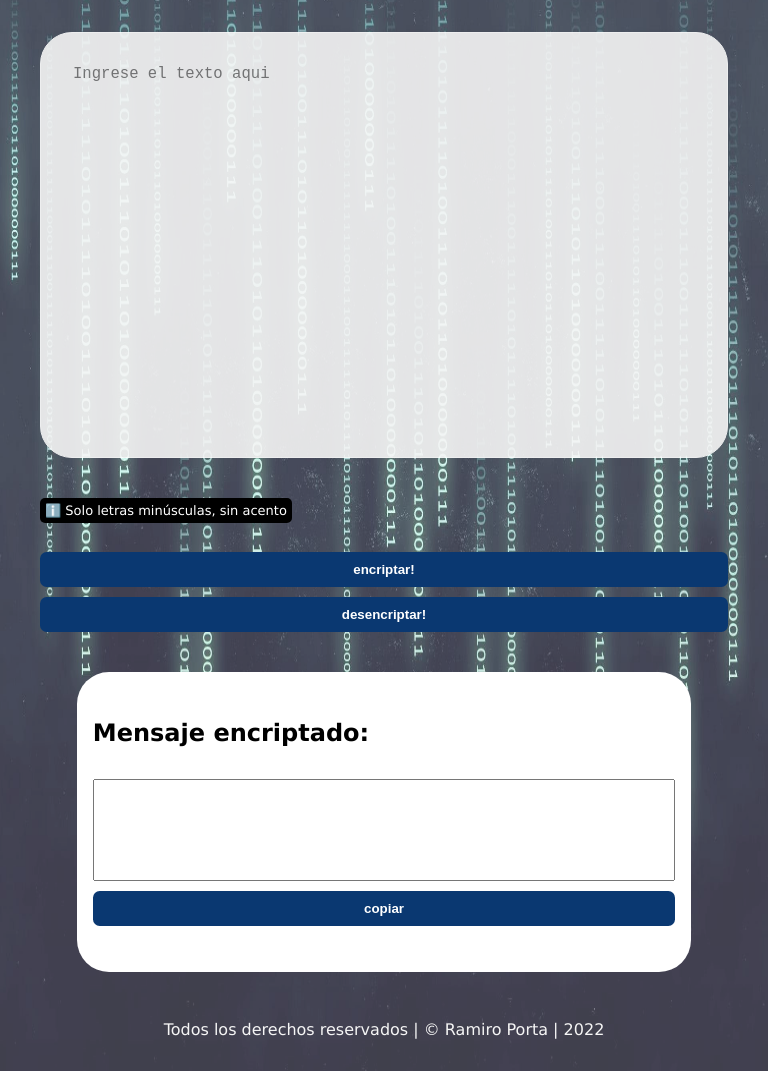
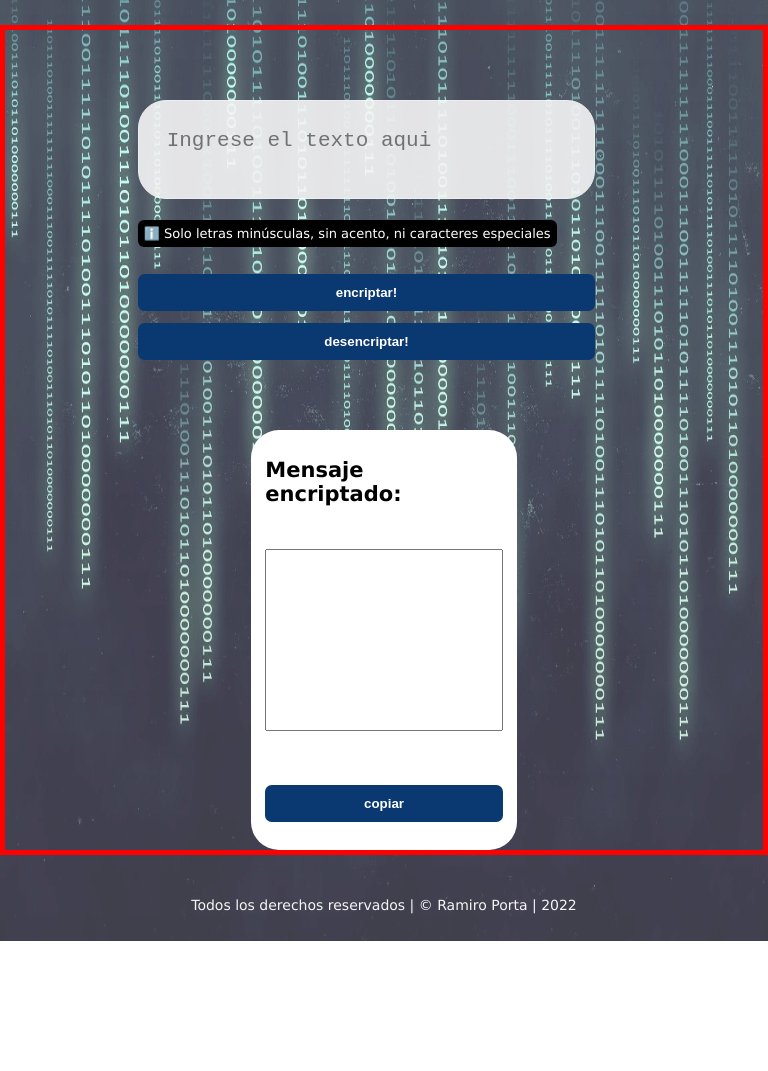
Before and after one commit to ramiroportaa/encriptador-challenge, a plain HTML site: page index.html in a window 768 px wide. Shown: the part 108-1179 px from the top of the page. After the commit the page ends 1049 px from the top, so only its background shows below. Drawn offline with Linux system fonts and the light colour scheme.

Commit message:
puliendo detalles de estilos

```diff
--- a/index.html
+++ b/index.html
@@ -13,7 +13,7 @@
     <main class="main">
       <section class="form">
           <textarea cols="30" rows="20" class="text-input" name="input-texto" id="input-texto" placeholder="Ingrese el texto aqui"></textarea>
-          <span>ℹ️ Solo letras minúsculas, sin acento</span> <br>
+          <span>ℹ️ Solo letras minúsculas, sin acento, ni caracteres especiales</span> <br>
           <input class="btn" type="submit" value="encriptar!" id="btn-encriptar">
           <input class="btn" type="submit" value="desencriptar!" id="btn-desencriptar">
 
--- a/style.css
+++ b/style.css
@@ -1,3 +1,7 @@
+:root {
+	font-size: 16px;
+}
+
 * {
   margin: 0;
   padding: 0;
@@ -28,11 +32,12 @@ footer {
   position: relative;
   z-index: 4;
   color: whitesmoke;
-  margin-bottom: 32px;
+  margin-bottom: 2rem;
 }
 
 .main {
   width: 90%;
+  max-width: 1480px;
   min-height: 70vh;
   align-self: center;
   margin-top: 2rem;
@@ -40,10 +45,11 @@ footer {
   flex-direction: row;
   position: relative;
   z-index: 2;
+  border: 5px solid red;
 }
 
 .titulo {
-  padding: 15px;
+  padding: 1rem;
   width: 100%;
   justify-self: center;
   text-align: center;
@@ -51,6 +57,8 @@ footer {
   position: relative;
   z-index: 3;
   color: white;
+  font-size: 3rem;
+  margin-top: 2rem;
 }
 
 .btn {
@@ -58,22 +66,22 @@ footer {
   color: white;
   font-weight: bold;
   background-color: #0A3871;
-  padding: 10px;
-  margin-top: 10px;
+  padding: 0.8rem;
+  margin-top: 0.8rem;
   border-radius: 0.5em;
 }
 
 .text-input {
   border: 1px solid white;
-  border-radius: 32px;
+  border-radius: 2rem;
   display: block;
   padding: 2rem;
   width: 100%;
-  height: 100%;
+  height: 40vh;
   background-color: whitesmoke;
   opacity: 0.9;
-  margin-bottom: 2.5rem;
-  font-size: larger;
+  margin-bottom: 1.5rem;
+  font-size: 1.5rem;
   resize: none;
 }
 
@@ -81,16 +89,17 @@ footer {
   display: flex;
   flex-direction: column;
   width: 70%;
-  height: auto;
-  padding: 2.5rem;
+  height: 70vh;
+  padding: 2.5rem 5rem 2.5rem 0;
+  justify-content: space-between;
 }
 
 .form span{
   color: white;
   font-size: small;
   background-color: black;
-  border-radius: 5px;
-  padding: 5px;
+  border-radius: 6px;
+  padding: 6px;
   width: fit-content;
 }
 
@@ -98,15 +107,12 @@ footer {
   display: flex;
   flex-direction: column;
   width: 30%;
-  padding: 2.5rem;
+  padding: 2rem;
   background-color: white;
-  border-radius: 32px;
-  justify-content: center;
-}
-
-.msg h2{
-  position: absolute;
-  top: 30px;
+  border-radius: 2rem;
+  justify-content: space-between;
+  height: calc(70vh - 5rem);
+  align-self: center;
 }
 
 .msg-text{
@@ -115,7 +121,7 @@ footer {
   resize: none;
   padding: 2rem;
   text-align: center;
-  font-size: larger;
+  font-size: 1.2rem;
   font-weight: bolder;
 }
 
@@ -125,25 +131,53 @@ footer {
 
 /* MEDIA QUERIES */
 @media (max-width: 768px) {
+  :root {
+    font-size: 12px;
+  }
   .main {
     width: 100%;
     flex-direction: column;
   }
   .form{
-    width: 100%;
+    width: 80%;
+    height: 50vh;
+    justify-content: center;
+    justify-self: center;
+    align-self: center;
+    padding-right: 0;
+  }
+  .text-input {
+    height: 25vh;
   }
   .msg{
     width: 80%;
+    height: 50vh;
     align-self: center;
-    padding: 1rem;
-    min-height: 300px;
-  }
-  .msg h2{
-    position: relative;
-    top: auto;
-    margin-bottom: 32px;
+    padding: 2rem 1rem;
   }
   footer{
     padding: 0 1rem;
   }
 }
+
+@media (min-width: 768px) and (max-width: 1079px) {
+  :root {
+    font-size: 14px;
+  }
+  .form{
+    width: 65%;
+    padding: 5rem 2.5rem 5rem 0;
+  }
+  .text-input {
+    height: 35vh;
+  }
+  .msg{
+    width: 35%;
+    align-self: center;
+    padding: 2rem 1rem;
+    height: calc(70vh - 10rem);
+  }
+  footer{
+    padding: 0 1rem;
+  }
+}
```
